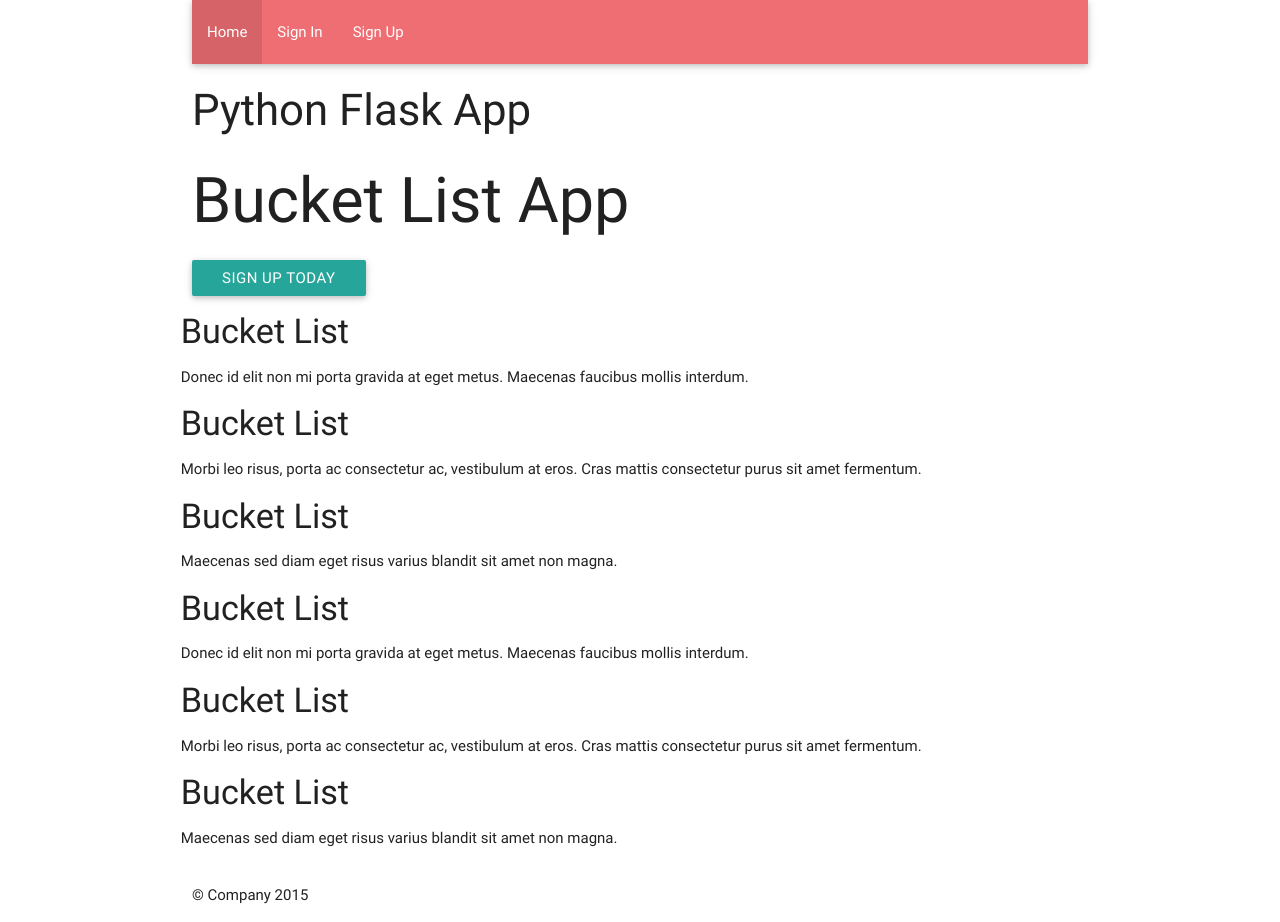
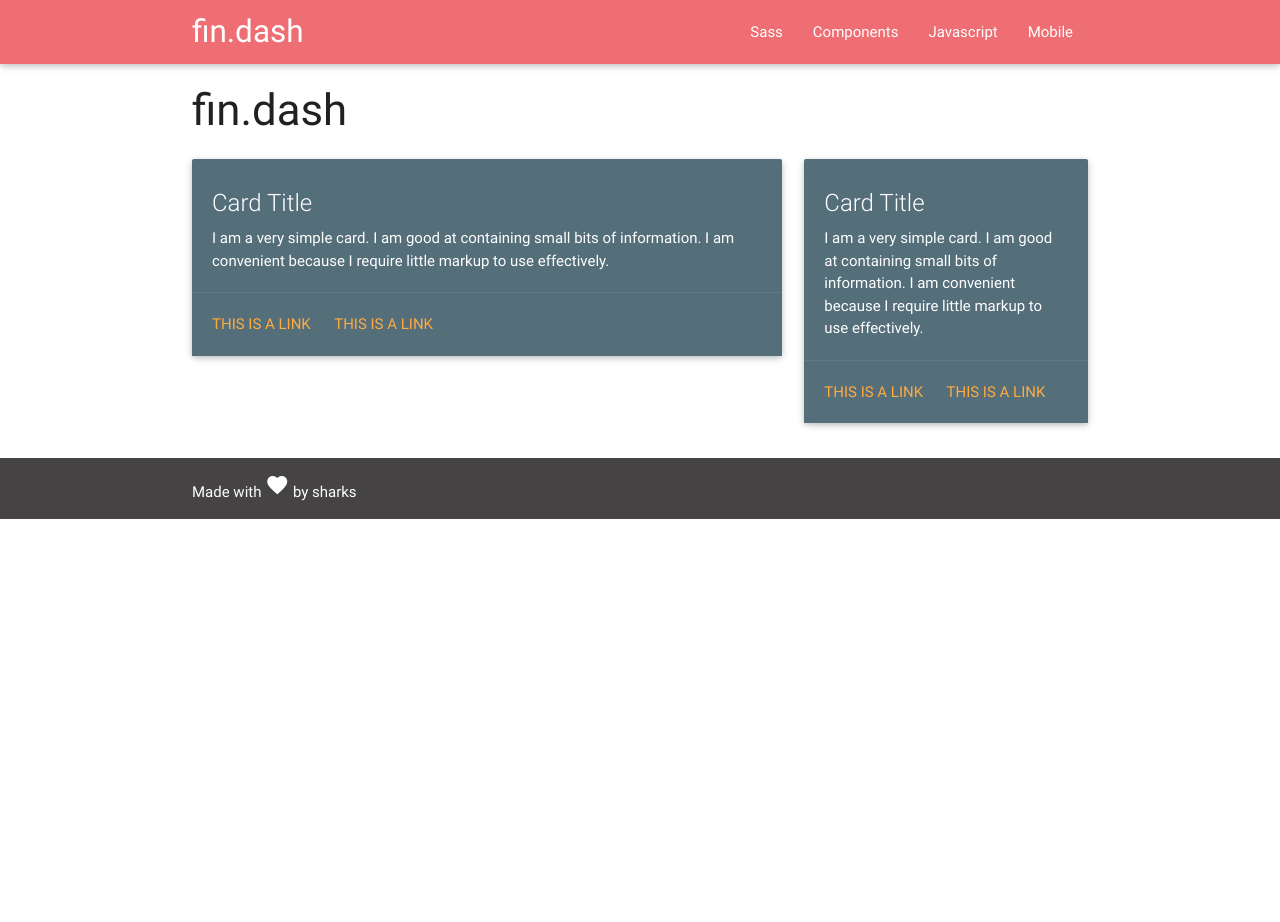
Before and after one commit to ivychen/fin-dash, a Flask app: page / in a window 1280 px wide. After the commit the page ends 519 px from the top, so only its background shows below. Run offline with Flask 2, Linux system fonts and the light colour scheme; some libraries are stand-ins or nearby versions.

Commit message:
index stuff

```diff
--- /dev/null
+++ b/static/css/style.css
@@ -0,0 +1,37 @@
+/* CUSTOM CSS */
+
+/* Navbar */
+.navbar-fixed > nav {
+	left: 0;
+}
+
+.navbar-fixed > nav > .nav-wrapper {
+	margin: 0 auto;
+}
+
+@media (min-width: 601px) {
+	.navbar-fixed > nav > .nav-wrapper,
+	.footer .colophon {
+		width: 85%;
+	}
+}
+
+@media (min-width: 993px) {
+	.navbar-fixed > nav > .nav-wrapper,
+	.footer .colophon {
+		width: 70%;
+	}
+}
+
+/* Footer */
+.footer {
+	background: #454343;
+	color: white;
+	left: 0;
+	position: absolute;
+	width: 100%;
+}
+
+.footer .colophon {
+	margin: 0 auto;
+}
--- a/templates/index.html
+++ b/templates/index.html
@@ -4,56 +4,51 @@
 {% include 'partials/_head.html' %}
 
 <body>
-
     <div class="container">
         <div class="header">
-            <nav>
-                <ul class="nav nav-pills pull-right">
-                    <li role="presentation" class="active"><a href="#">Home</a>
-                    </li>
-                    <li role="presentation"><a href="#">Sign In</a>
-                    </li>
-                    <li role="presentation"><a href="showSignUp">Sign Up</a>
-                    </li>
-                </ul>
-            </nav>
-            <h3 class="text-muted">Python Flask App</h3>
+            {% include 'partials/_navbar.html' %}
         </div>
 
         <div class="jumbotron">
-            <h1>Bucket List App</h1>
+            <h3>fin.dash</h3>
             <p class="lead"></p>
-            <p><a class="btn btn-lg btn-success" href="showSignUp" role="button">Sign up today</a>
-            </p>
+<!--             <p><a class="btn btn-lg btn-success" href="showSignUp" role="button">Sign up today</a>
+            </p> -->
         </div>
 
-        <div class="row marketing">
-            <div class="col-lg-6">
-                <h4>Bucket List</h4>
-                <p>Donec id elit non mi porta gravida at eget metus. Maecenas faucibus mollis interdum.</p>
+        <div id="fin-dashboard">
+            <div class="row">
+                <div class="col s12 m7 l8">
+                  <div class="card blue-grey darken-1">
+                    <div class="card-content white-text">
+                      <span class="card-title">Card Title</span>
+                      <p>I am a very simple card. I am good at containing small bits of information.
+                      I am convenient because I require little markup to use effectively.</p>
+                    </div>
+                    <div class="card-action">
+                      <a href="#">This is a link</a>
+                      <a href="#">This is a link</a>
+                    </div>
+                  </div>
+                </div>
 
-                <h4>Bucket List</h4>
-                <p>Morbi leo risus, porta ac consectetur ac, vestibulum at eros. Cras mattis consectetur purus sit amet fermentum.</p>
-
-                <h4>Bucket List</h4>
-                <p>Maecenas sed diam eget risus varius blandit sit amet non magna.</p>
-            </div>
-
-            <div class="col-lg-6">
-                <h4>Bucket List</h4>
-                <p>Donec id elit non mi porta gravida at eget metus. Maecenas faucibus mollis interdum.</p>
-
-                <h4>Bucket List</h4>
-                <p>Morbi leo risus, porta ac consectetur ac, vestibulum at eros. Cras mattis consectetur purus sit amet fermentum.</p>
-
-                <h4>Bucket List</h4>
-                <p>Maecenas sed diam eget risus varius blandit sit amet non magna.</p>
+                <div class="col s12 m5 l4">
+                  <div class="card blue-grey darken-1">
+                    <div class="card-content white-text">
+                      <span class="card-title">Card Title</span>
+                      <p>I am a very simple card. I am good at containing small bits of information.
+                      I am convenient because I require little markup to use effectively.</p>
+                    </div>
+                    <div class="card-action">
+                      <a href="#">This is a link</a>
+                      <a href="#">This is a link</a>
+                    </div>
+                  </div>
+                </div>
             </div>
         </div>
 
-        <footer class="footer">
-            <p>&copy; Company 2015</p>
-        </footer>
+        {% include 'partials/_footer.html' %}
 
     </div>
 </body>
--- /dev/null
+++ b/templates/partials/_footer.html
@@ -0,0 +1,5 @@
+<footer class="footer">
+	<div class="colophon">
+		<p>Made with <i class="material-icons">favorite</i> by sharks</p>
+	</div>
+</footer>
--- /dev/null
+++ b/templates/partials/_navbar.html
@@ -0,0 +1,21 @@
+<!-- Google Materialize Dropdown Structure Navbar -->
+<div class="navbar-fixed">
+  <nav>
+    <div class="nav-wrapper">
+      <a href="#!" class="brand-logo">fin.dash</a>
+      <a href="#" data-activates="slide-out" class="button-collapse"><i class="material-icons">menu</i></a>
+      <ul class="right hide-on-med-and-down">
+        <li><a href="sass.html">Sass</a></li>
+        <li><a href="badges.html">Components</a></li>
+        <li><a href="collapsible.html">Javascript</a></li>
+        <li><a href="mobile.html">Mobile</a></li>
+      </ul>
+      <ul class="side-nav" id="slide-out">
+        <li><a href="sass.html">Sass</a></li>
+        <li><a href="badges.html">Components</a></li>
+        <li><a href="collapsible.html">Javascript</a></li>
+        <li><a href="mobile.html">Mobile</a></li>
+      </ul>
+    </div>
+  </nav>
+</div>
```
Also changed, not shown: static/js/navbar.js (added, +8 -0 lines).
